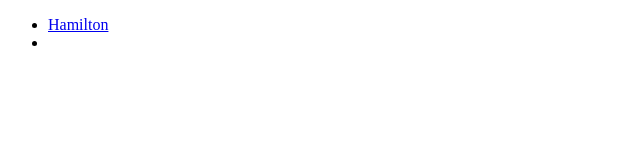
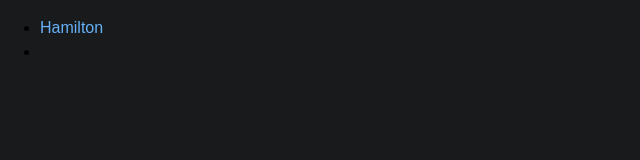
Before and after one commit to Voulqy/Wikipedia, a plain HTML site: page index.html in a window 1280 px wide. Shown: the whole page, without its empty margins (0-640 px from the left). Drawn offline with Linux system fonts and the light colour scheme; the site is published under a folder, as on GitHub Pages, so addresses that start at the root find nothing.

Commit message:
fixed linking

```diff
--- a/index.html
+++ b/index.html
@@ -5,12 +5,12 @@
     <meta http-equiv="X-UA-Compatible" content="IE=edge" />
     <meta name="viewport" content="width=device-width, initial-scale=1.0" />
     <title>Home</title>
-    <link rel="stylesheet" href="/src/css/reset.css" />
-    <link rel="stylesheet" href="/src/css/styling.css" />
+    <link rel="stylesheet" href="src/css/reset.css" />
+    <link rel="stylesheet" href="src/css/styling.css" />
   </head>
   <body>
     <ul>
-      <li><a href="/src/pages/hamilton.html">Hamilton</a></li>
+      <li><a href="src/pages/hamilton.html">Hamilton</a></li>
       <li></li>
     </ul>
   </body>
```
